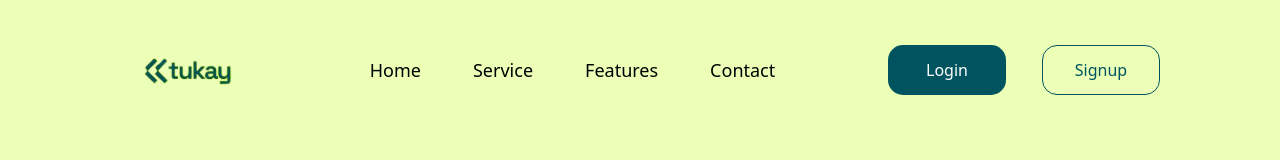
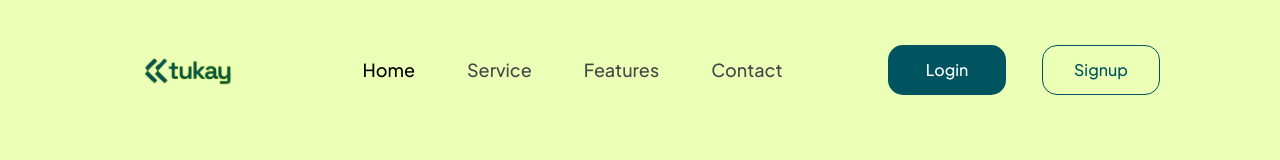
Before and after one commit to JCalmCrasher/sapa-ui, a React (Vite) app: page / in a window 1280 px wide. Shown: the top 160 px of the page. Built offline with nearby package versions, Linux system fonts and the light colour scheme.

Commit message:
add `Plus Jakarta Sans` font

```diff
--- a/tailwind.config.js
+++ b/tailwind.config.js
@@ -23,10 +23,12 @@ module.exports = {
     dark: "#001B1F",
     darker: "#474747",
     secondary: "#00545F",
-    primary: "#EBFFB7"
+    primary: "#EBFFB7",
+    content: "#474747"
    },
    fontFamily: {
-    serif: ['"Space Grotesk"']
+    serif: ['"Space Grotesk"', "sans-serif"],
+    sans: ['"Plus Jakarta Sans"', "sans-serif"]
    }
   }
  },
```
Lines whose indentation alone changed are shown as unchanged.
